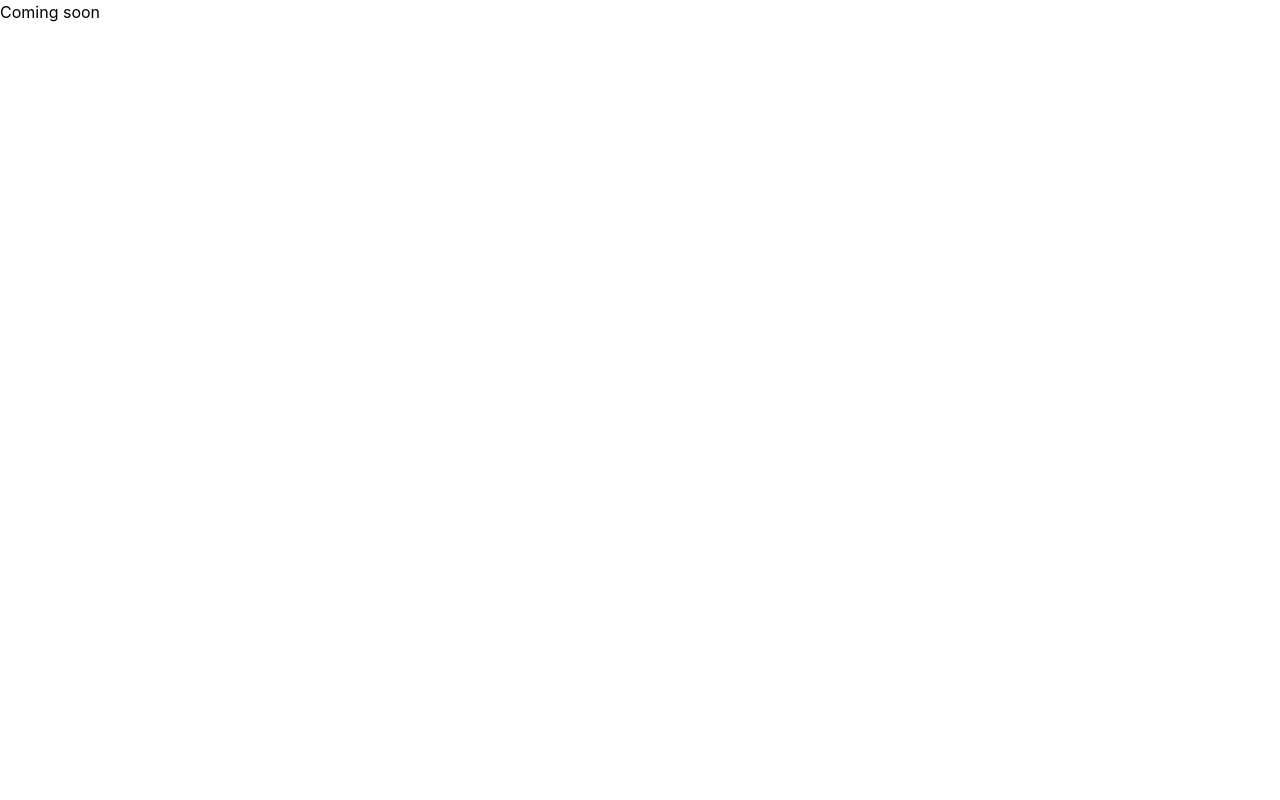
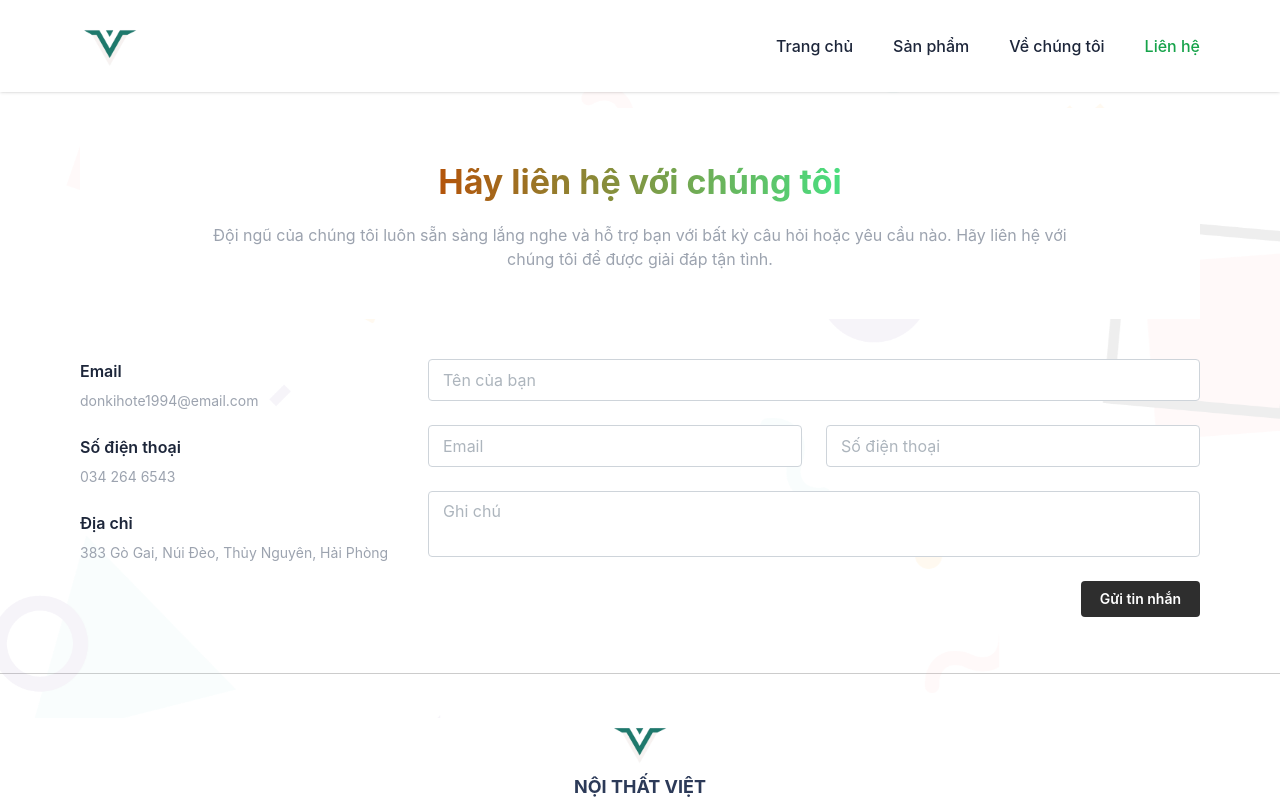
Before and after one commit to tranmanh2672002/donkihote, a Next.js app: page /contact in a window 1280 px wide. Before the commit this address had no page. Shown: the top 800 px of the page. Built offline with nearby package versions, Linux system fonts and the light colour scheme.

Commit message:
fix sidebar + contact-page

```diff
--- a/components/Footer.tsx
+++ b/components/Footer.tsx
@@ -17,7 +17,13 @@ const variants = {
 
 function Footer() {
   return (
-    <motion.div className="border-t-[1px] border-[#ccc] py-10" variants={variants} initial="initial" whileInView="animate" viewport={{ once: true }}>
+    <motion.div
+      className="border-t-[1px] border-[#ccc] py-10 w-full"
+      variants={variants}
+      initial="initial"
+      whileInView="animate"
+      viewport={{ once: true }}
+    >
       <div className="flex justify-center">
         <Image src={logo} alt="logo" width={60} height={60} className="select-none " />
       </div>
--- a/components/Header.tsx
+++ b/components/Header.tsx
@@ -1,5 +1,5 @@
 import { IconList, IconX } from '@tabler/icons-react';
-import { useEffect, useState } from 'react';
+import { useState } from 'react';
 import logo from '../assets/images/logo.png';
 import Image from 'next/image';
 import { Divider } from '@mantine/core';
@@ -7,27 +7,33 @@ import Link from 'next/link';
 import { usePathname } from 'next/navigation';
 import { motion } from 'framer-motion';
 
+const sidebar = [
+  {
+    title: 'Trang chủ',
+    path: '/',
+  },
+  {
+    title: 'Sản phẩm',
+    path: '/product',
+  },
+  {
+    title: 'Về chúng tôi',
+    path: '/about',
+  },
+  {
+    title: 'Liên hệ',
+    path: '/contact',
+  },
+];
+
 function Sidebar() {
   const pathname = usePathname();
   const [rail, setRail] = useState(false);
-  const [scrollPosition, setScrollPosition] = useState(0);
 
   const handleClickNav = () => {
     setRail(!rail);
   };
 
-  useEffect(() => {
-    const handleScroll = () => {
-      const position = window.scrollY;
-      setScrollPosition(position);
-    };
-
-    window.addEventListener('scroll', handleScroll);
-
-    return () => {
-      window.removeEventListener('scroll', handleScroll);
-    };
-  }, []);
   return (
     <div className={`fixed top-0 left-0 right-0  z-50 shadow transition-all duration-200 ${'bg-white'} `}>
       <motion.div
@@ -38,59 +44,24 @@ function Sidebar() {
       >
         <Image src={logo} alt="logo" className="select-none w-[40px] h-[40px] sm:h-[60px] sm:w-[60px]" />
         <ul className="hidden  sm:flex gap-4 md:gap-10">
+          {sidebar.map((item, index) => {
+            return (
               <li
                 className={`transition-all duration-200 ${'text-[#1D263A]'}  text-[16px] font-medium cursor-pointer select-none relative inline-block group`}
               >
                 <span
                   className={`absolute bottom-0 left-0 w-full h-[2px] ${
-                pathname === '/' ? 'bg-green-600' : 'bg-[#1D263A]'
+                    pathname === item.path ? 'bg-green-600' : 'bg-[#1D263A]'
                   }  scale-x-0 group-hover:scale-x-100 transition-transform origin-left duration-200`}
                 ></span>
-            <Link className={`link ${pathname === '/' ? `${'text-green-600'}` : ''}`} href="/">
-              Trang chủ
+                <Link className={`link ${pathname === item.path ? `${'text-green-600'}` : ''}`} href={item.path}>
+                  {item.title}
                 </Link>
               </li>
-          <li
-            className={`transition-all duration-200 ${'text-[#1D263A]'}  text-[16px] font-medium cursor-pointer select-none relative inline-block group`}
-          >
-            <span
-              className={`absolute bottom-0 left-0 w-full h-[2px] ${
-                pathname === '/product' ? 'bg-green-600' : 'bg-[#1D263A]'
-              }  scale-x-0 group-hover:scale-x-100 transition-transform origin-left duration-200`}
-            ></span>
-            <Link className={`link ${pathname === '/product' ? `${'text-green-600'}` : ''}`} href="/product">
-              Sản phẩm
-            </Link>
-          </li>
-          <li
-            className={`transition-all duration-200 ${'text-[#1D263A]'}  text-[16px] font-medium cursor-pointer select-none relative inline-block group`}
-          >
-            <span
-              className={`absolute bottom-0 left-0 w-full h-[2px] ${
-                pathname === '/about' ? 'bg-green-600' : 'bg-[#1D263A]'
-              }  scale-x-0 group-hover:scale-x-100 transition-transform origin-left duration-200`}
-            ></span>
-            <Link className={`link ${pathname === '/about' ? `${'text-green-600'}` : ''}`} href="/about">
-              Về chúng tôi
-            </Link>
-          </li>
-          <li
-            className={`transition-all duration-200 ${'text-[#1D263A]'}  text-[16px] font-medium cursor-pointer select-none relative inline-block group`}
-          >
-            <span
-              className={`absolute bottom-0 left-0 w-full h-[2px] ${
-                pathname === '/contact' ? 'bg-green-600' : 'bg-[#1D263A]'
-              }  scale-x-0 group-hover:scale-x-100 transition-transform origin-left duration-200`}
-            ></span>
-            <Link className={`link ${pathname === '/contact' ? `${'text-green-600'}` : ''}`} href="/contact">
-              Liên hệ
-            </Link>
-          </li>
+            );
+          })}
         </ul>
-        <IconList
-          className={`block pa-4 text-2xl cursor-pointer ${scrollPosition > 200 ? 'text-white' : 'text-[#1D263A]'}  hover:text-opacity-80 sm:hidden`}
-          onClick={handleClickNav}
-        />
+        <IconList className={`block pa-4 text-2xl cursor-pointer ${'text-[#1D263A]'}  hover:text-opacity-80 sm:hidden`} onClick={handleClickNav} />
         <div
           className={
             rail
@@ -104,25 +75,15 @@ function Sidebar() {
           </div>
           <Divider className="mb-4" />
           <ul className="flex flex-col gap-6 ">
-            <li className="w-max text-[#1D263A] text-[18px] font-[18px] cursor-pointer select-none relative inline-block group">
-              <span className="absolute bottom-0 left-0 w-full h-[2px] bg-slate-600 scale-x-0 group-hover:scale-x-100 transition-transform origin-left duration-200"></span>
-              Trang chủ
+            {sidebar.map((item, index) => {
+              return (
+                <li className="w-max text-[#1D263A] text-[16px] font-medium cursor-pointer select-none relative inline-block group">
+                  <Link className={`link ${pathname === item.path ? `${'text-green-600'}` : ''}`} href={item.path}>
+                    {item.title}
+                  </Link>
                 </li>
-            <Divider />
-            <li className="w-max text-[#1D263A] text-[18px] font-[18px] cursor-pointer select-none relative inline-block group">
-              <span className="absolute bottom-0 left-0 w-full h-[2px] bg-slate-600 scale-x-0 group-hover:scale-x-100 transition-transform origin-left duration-200"></span>
-              Sản phẩm
-            </li>
-            <Divider />
-            <li className="w-max text-[#1D263A] text-[18px] font-[18px] cursor-pointer select-none relative inline-block group">
-              <span className="absolute bottom-0 left-0 w-full h-[2px] bg-slate-600 scale-x-0 group-hover:scale-x-100 transition-transform origin-left duration-200"></span>
-              Về chúng tôi
-            </li>
-            <Divider />
-            <li className="w-max text-[#1D263A] text-[18px] font-[18px] cursor-pointer select-none relative inline-block group">
-              <span className="absolute bottom-0 left-0 w-full h-[2px] bg-slate-600 scale-x-0 group-hover:scale-x-100 transition-transform origin-left duration-200"></span>
-              Liên hệ
-            </li>
+              );
+            })}
           </ul>
         </div>
       </motion.div>
--- /dev/null
+++ b/components/contact/Contact.tsx
@@ -0,0 +1,76 @@
+import { Button, Input, Textarea } from '@mantine/core';
+import { motion } from 'framer-motion';
+
+const variantInfo = {
+  initial: {
+    translateX: -200,
+    opacity: 0,
+  },
+  animate: {
+    translateX: 0,
+    opacity: 1,
+  },
+};
+
+const variantForm = {
+  initial: {
+    translateX: 200,
+    opacity: 0,
+  },
+  animate: {
+    translateX: 0,
+    opacity: 1,
+  },
+};
+
+const info = [
+  { title: 'Email', content: 'donkihote1994@email.com' },
+  { title: 'Số điện thoại', content: '034 264 6543' },
+  { title: 'Địa chỉ', content: '383 Gò Gai, Núi Đèo, Thủy Nguyên, Hải Phòng' },
+];
+
+function Contact() {
+  return (
+    <>
+      <div className="my-10 flex flex-col md:flex-row items-start justify-center gap-7">
+        <motion.div
+          variants={variantInfo}
+          initial="initial"
+          whileInView="animate"
+          transition={{ delay: 0.5, duration: 0.5 }}
+          viewport={{ once: true }}
+          className="w-full md:w-80 flex flex-col sm:flex-row md:flex-col gap-6"
+        >
+          {info?.map((item, index) => {
+            return (
+              <div key={index}>
+                <div className="mb-2 font-semibold text-[#1D263A]">{item.title}</div>
+                <div className="font-normal text-gray-400 text-sm">{item.content}</div>
+              </div>
+            );
+          })}
+        </motion.div>
+        <motion.div
+          variants={variantForm}
+          initial="initial"
+          whileInView="animate"
+          transition={{ delay: 0.5, duration: 0.5 }}
+          viewport={{ once: true }}
+          className="flex-1 w-full"
+        >
+          <Input size="md" placeholder="Tên của bạn" />
+          <div className="flex flex-col lg:flex-row gap-6 my-6">
+            <Input size="md" className="flex-1" placeholder="Email" />
+            <Input size="md" className="flex-1" placeholder="Số điện thoại" />
+          </div>
+          <Textarea size="md" placeholder="Ghi chú" />
+          <div className="mt-6 flex justify-start sm:justify-end">
+            <Button color="dark">Gửi tin nhắn</Button>
+          </div>
+        </motion.div>
+      </div>
+    </>
+  );
+}
+
+export default Contact;
--- /dev/null
+++ b/components/contact/Intro.tsx
@@ -0,0 +1,55 @@
+import { motion } from 'framer-motion';
+
+const variantTitle = {
+  initial: {
+    translateX: -200,
+    opacity: 0,
+  },
+  animate: {
+    translateX: 0,
+    opacity: 1,
+  },
+};
+
+const variantDescription = {
+  initial: {
+    translateX: 200,
+    opacity: 0,
+  },
+  animate: {
+    translateX: 0,
+    opacity: 1,
+  },
+};
+
+function Intro() {
+  return (
+    <>
+      <div className="flex flex-col items-center justify-center py-12 bg-white">
+        <motion.div
+          variants={variantTitle}
+          initial="initial"
+          whileInView="animate"
+          transition={{ delay: 0.5, duration: 0.5 }}
+          viewport={{ once: true }}
+          className="font-bold text-transparent text-[26px] sm:text-[28px] md:text-[34px] bg-clip-text bg-gradient-to-r from-amber-700 to-green-400"
+        >
+          Hãy liên hệ với chúng tôi
+        </motion.div>
+        <motion.div
+          variants={variantDescription}
+          initial="initial"
+          whileInView="animate"
+          transition={{ delay: 0.5, duration: 0.5 }}
+          viewport={{ once: true }}
+          className="mt-4 px-4 sm:px-20 lg:px-32 text-gray-400 text-center text-md"
+        >
+          Đội ngũ của chúng tôi luôn sẵn sàng lắng nghe và hỗ trợ bạn với bất kỳ câu hỏi hoặc yêu cầu nào. Hãy liên hệ với chúng tôi để được giải đáp
+          tận tình.
+        </motion.div>
+      </div>
+    </>
+  );
+}
+
+export default Intro;
--- a/components/home/Intro.tsx
+++ b/components/home/Intro.tsx
@@ -16,7 +16,7 @@ function Intro() {
               NỘI THẤT VIỆT
             </h2>
           </div>
-          <p className="lg:text-left text-center font-light text-gray-400">
+          <p className="lg:text-left text-center font text-gray-400">
             Thiết kế của chúng tôi không ngừng khám phá những giới hạn mới, mang đến những ý tưởng đột phá và sáng tạo chưa từng có. Từ không gian ẩm
             thực đến nội thất sống, mỗi tác phẩm thiết kế của chúng tôi là một câu chuyện sáng tạo khác biệt, khơi gợi cả vị giác lẫn cảm xúc. Hãy
             cùng chúng tôi vượt ra ngoài những ranh giới truyền thống, khám phá những không gian sống mới lạ và đầy cảm hứng.
--- /dev/null
+++ b/pages/contact/index.tsx
@@ -0,0 +1,21 @@
+import BackgroundPattern from '../../components/BackgroundPattern';
+import Footer from '../../components/Footer';
+import Header from '../../components/Header';
+import ScrollToTop from '../../components/ScrollToTop';
+import Contact from '../../components/contact/Contact';
+import Intro from '../../components/contact/Intro';
+
+export default function Home({ data }: { data: any[] }) {
+  return (
+    <>
+      <BackgroundPattern />
+      <Header />
+      <div className="relative z-10 max-w-[1200px] m-auto mt-[92px] py-4 px-[20px] sm:px-[40px] lg:px-[40]">
+        <Intro />
+        <Contact />
+      </div>
+      <Footer />
+      <ScrollToTop />
+    </>
+  );
+}
```
Also changed, not shown: components/home/SlideShow.tsx (+5 -5 lines). Lines whose indentation alone changed are shown as unchanged.
